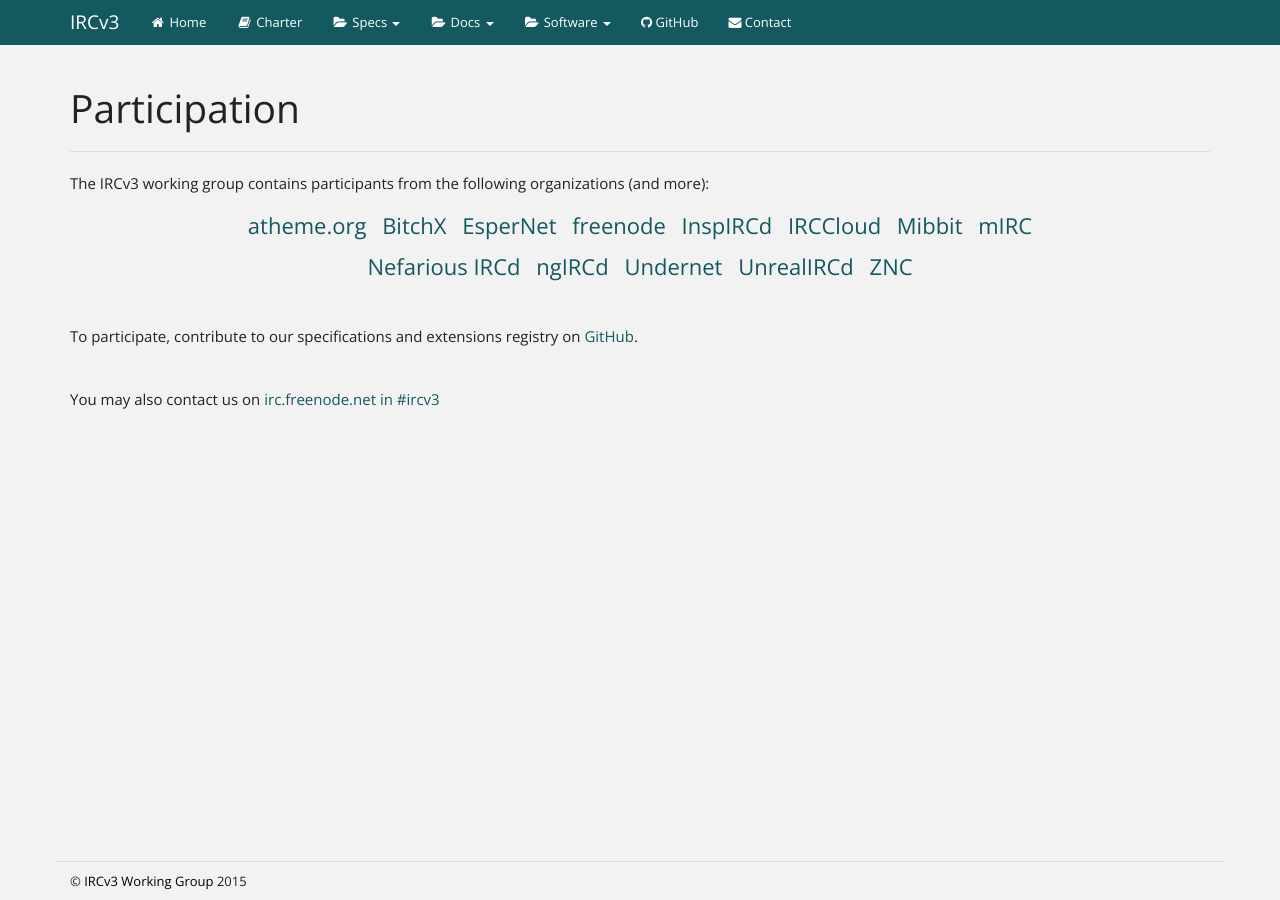
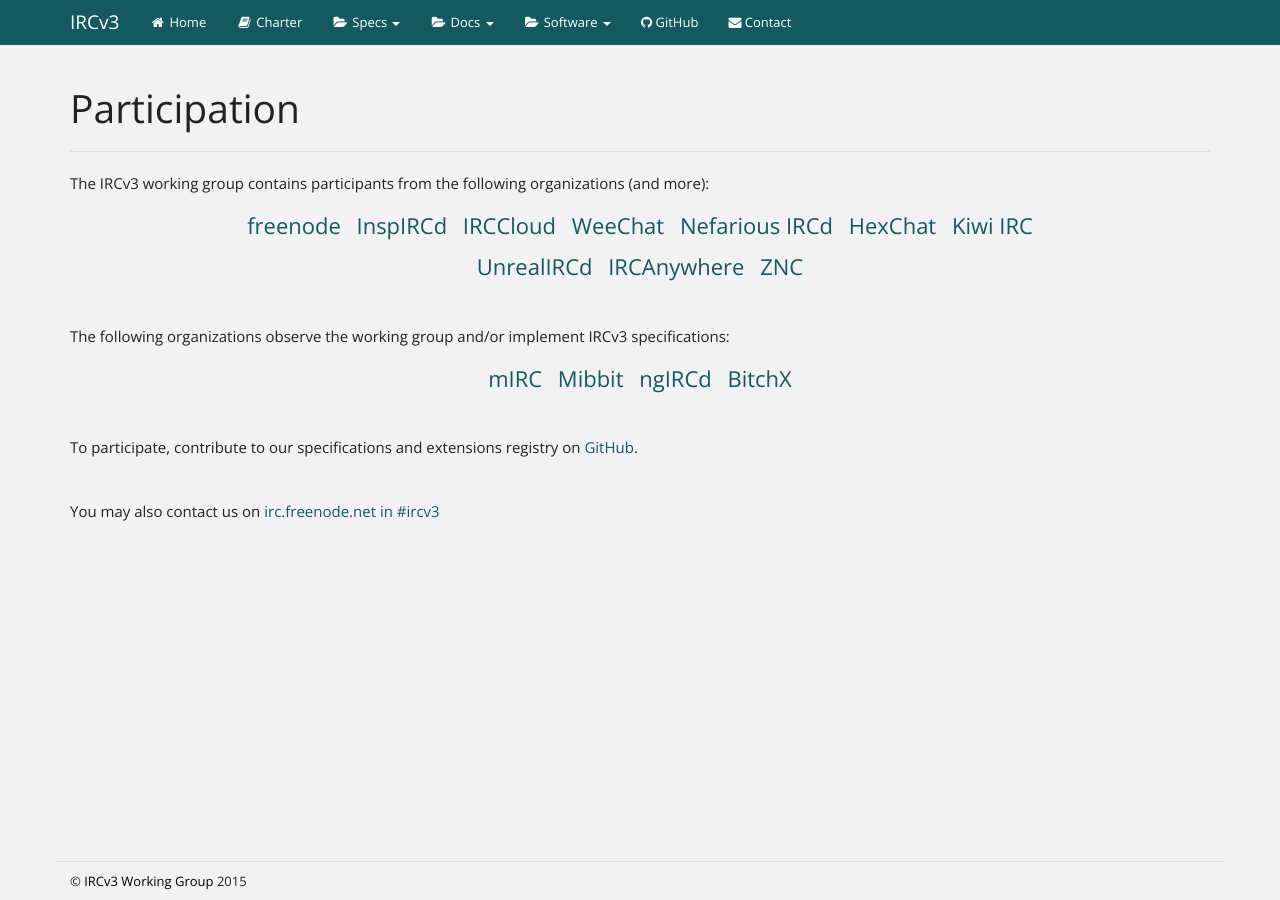
Before and after one commit to ircv3/ircv3.github.io, a Jekyll site: the page built from participation.md, in a window 1280 px wide. Built offline with Jekyll 4.4.1, drawn with Linux system fonts in a browser that asks for light colours.

Commit message:
participants: updating list, creating consumer list

```diff
--- a/participation.md
+++ b/participation.md
@@ -12,6 +12,16 @@
 
 <br/>
 
+The following organizations observe the working group and/or implement IRCv3 specifications:
+
+<div class="flexy-list">
+{% for participant in site.data.consumers %}
+<a class="participant" href="{{ participant.url }}">{{ participant.name }}</a>
+{% endfor %}
+</div>
+
+<br/>
+
 To participate, contribute to our specifications and extensions registry on [GitHub](http://github.com/ircv3/ircv3-specifications).
 
 <br/>
```
Also changed, not shown: _data/consumers.yml (added, +11 -0 lines), _data/participants.yml (+11 -20 lines).
